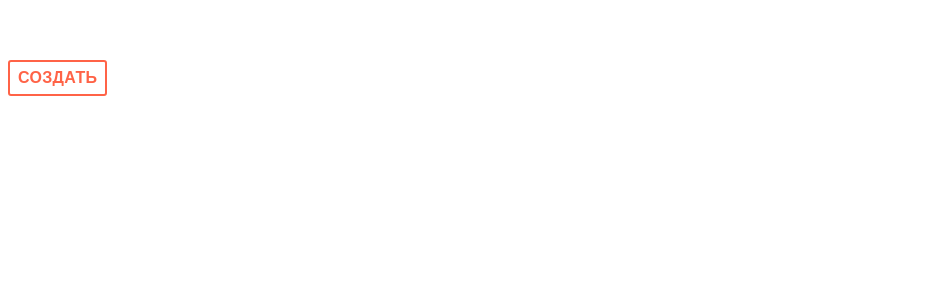
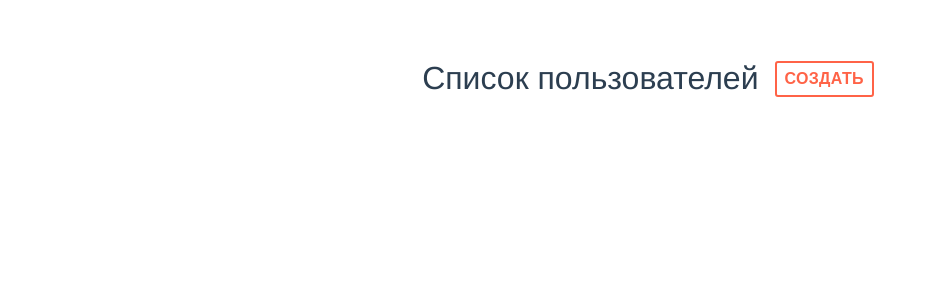
Before and after one commit to PepapigBro/List-Of-Employees, a Vue app in the folder vue-test/: page / in a window 1280 px wide. Shown: the top 300 px of the page, without its empty margins (0-929 px from the left). Built offline with nearby package versions, Linux system fonts and the light colour scheme.

Commit message:
Placement of list and other

```diff
--- a/vue-test/src/App.vue
+++ b/vue-test/src/App.vue
@@ -1,7 +1,8 @@
 <template>
   <div id="app">
-
-    <employees-page/>
+    <div class="container">
+     <employees-page/>
+    </div>
   </div>
 </template>
 
@@ -25,4 +26,9 @@ export default {
   color: #2c3e50;
   margin-top: 60px;
 }
+
+.container {
+  display: flex;
+  justify-content: center;
+}
 </style>
--- a/vue-test/src/modules/ui/CreationModule.vue
+++ b/vue-test/src/modules/ui/CreationModule.vue
@@ -1,7 +1,12 @@
 <template>
-  <div>
-    <a-btn @click="openCreationModal" bordered>Создать</a-btn>
-    <employees-list ref="employeesList"/>
+  <div class="container">
+    <header>
+      <div class="header-label">Список пользователей</div>
+      <a-btn @click="openCreationModal" bordered>Создать</a-btn>
+    </header>
+    <employees-list ref="employeesList"
+                    class="employees-list"/>
+
     <edit-employee-modal
       ref="editEmployeeModal"
       @confirm="saveEmployee"/>
@@ -47,5 +52,24 @@ export default {
 </script>
 
 <style scoped>
+  .container {
+    display: flex;
+    flex-direction: column;
+  }
+
+  header {
+    display: flex;
+    justify-content: space-between;
+    align-items: center;
+  }
+
+  .header-label {
+    font-family: "Avenir", Helvetica, Arial, sans-serif;
+    font-size: 32px;
+    padding: 0 16px;
+  }
+  .employees-list {
+    margin-top: 32px;
+  }
 
 </style>
--- a/vue-test/src/shared/helpers/UniqueEmployeeIdGenerator.js
+++ b/vue-test/src/shared/helpers/UniqueEmployeeIdGenerator.js
@@ -1,7 +1,6 @@
 export default class UniqueEmployeeIdGenerator {
   constructor (store) {
     this._store = store
-    console.log('AAAA', store)
   }
 
   async createId () {
--- a/vue-test/src/widgets/EmployeesList/ui/EmployeesList.vue
+++ b/vue-test/src/widgets/EmployeesList/ui/EmployeesList.vue
@@ -1,10 +1,11 @@
 <template>
-  <ATree :nodes="nodes"
+  <a-tree :items="employees"
+          :item-label="(item) => item.name"
           @sort="sortNodes">
-          <template #default="{node}">
+          <!-- <template #default="{node}">
             <employee-row :node="node"/>
-          </template>
-  </ATree>
+          </template> -->
+  </a-tree>
 </template>
 
 <script>
@@ -20,7 +21,7 @@ export default {
   },
   data () {
     return {
-      nodes: []
+      employees: []
     }
   },
   mounted () {
@@ -28,10 +29,10 @@ export default {
   },
   methods: {
     async congigureTree () {
-      this.nodes = await this.$store.employee.fetchEmployees()
+      this.employees = await this.$store.employee.fetchEmployees()
     },
     sortNodes (field) {
-      this.nodes = sortEmployees(this.nodes, field)
+      this.employees = sortEmployees(this.employees, field)
     }
   }
 }
```
